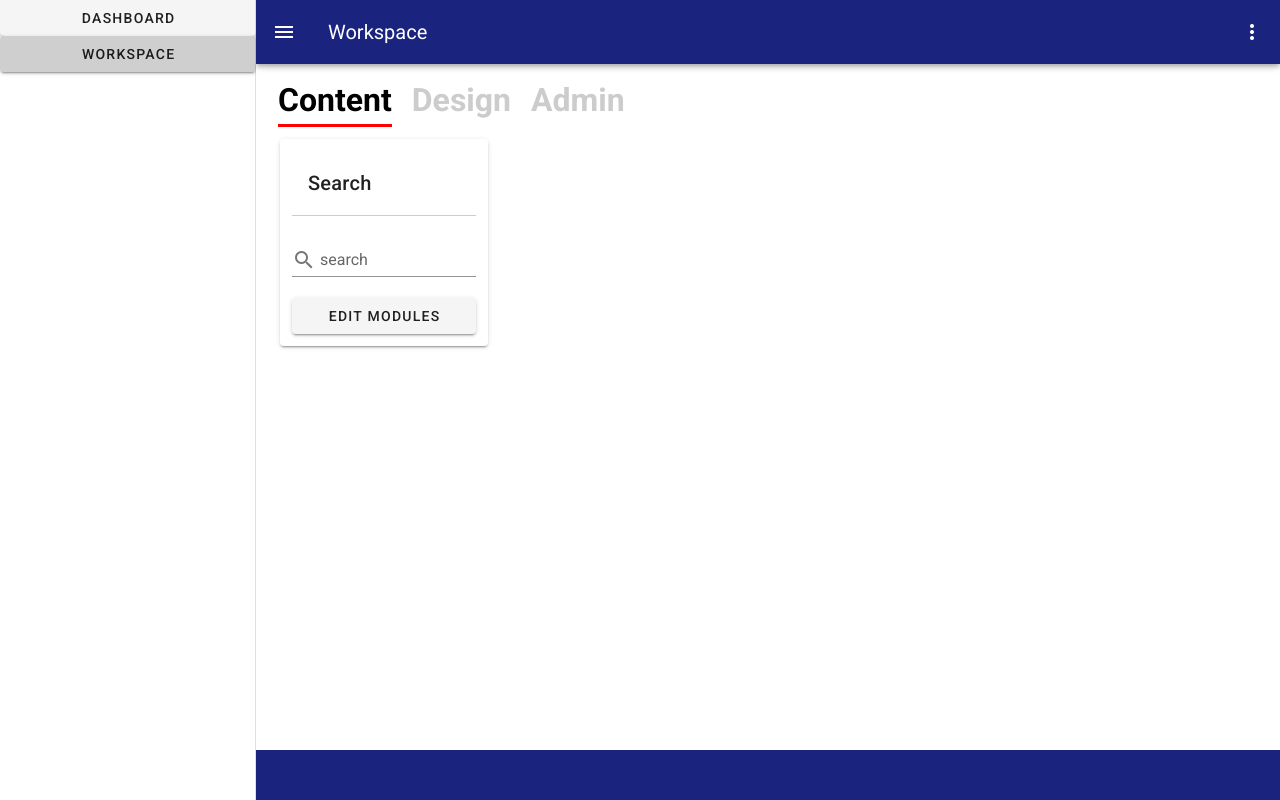
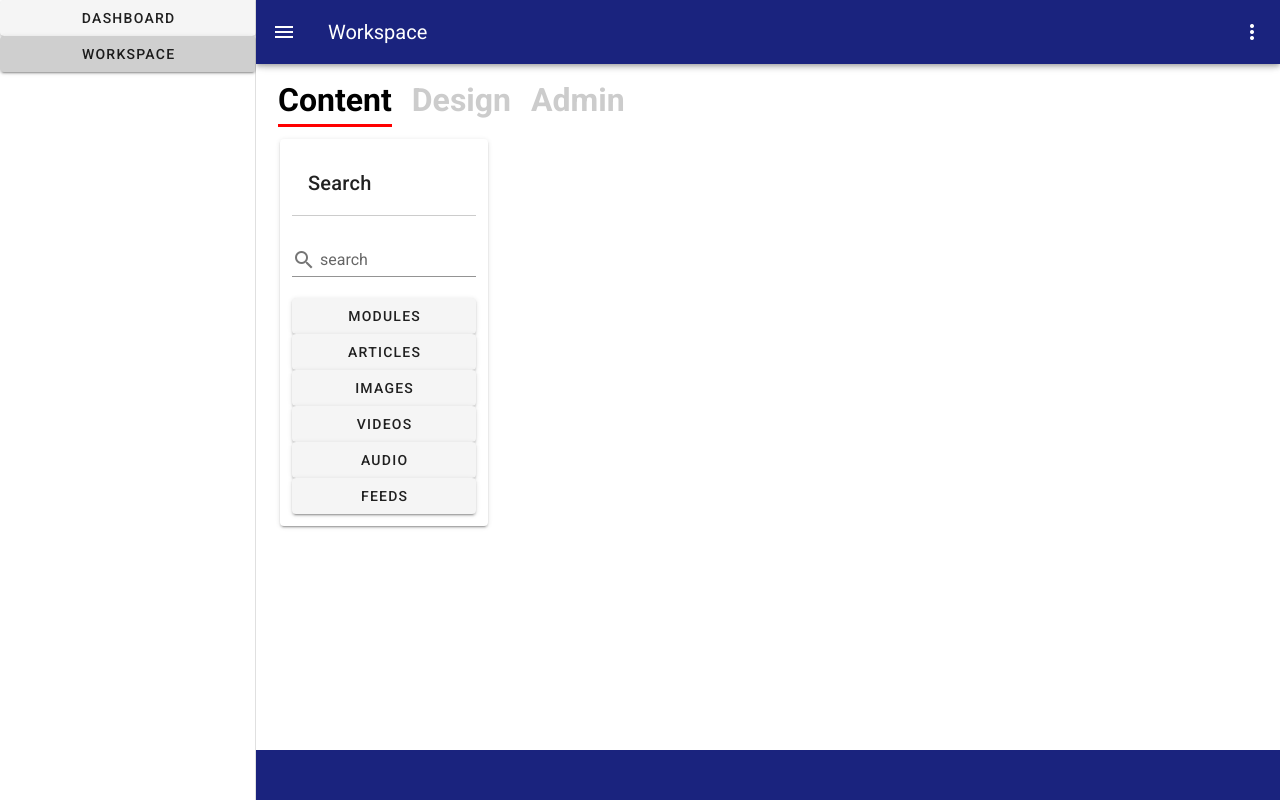
Before and after one commit to iingles/isaac-ingles-3790-final, a Vue app: page /workspace in a window 1280 px wide. Built offline with nearby package versions, Linux system fonts and the light colour scheme.

Commit message:
got workspace menu and sidebar to talk to each other

```diff
--- a/src/components/workspace/menus/Sidebar.vue
+++ b/src/components/workspace/menus/Sidebar.vue
@@ -10,7 +10,26 @@
                 >
                 </v-text-field>
             </v-form>
-            <v-btn block to="">Edit Modules</v-btn>
+            <template v-if="this.view == 'content'">
+                <v-btn block to="">Modules</v-btn>
+                <v-btn block to="">Articles</v-btn>
+                <v-btn block to="">Images</v-btn>
+                <v-btn block to="">Videos</v-btn>
+                <v-btn block to="">Audio</v-btn>
+                <v-btn block to="">Feeds</v-btn>
+            </template>
+            <template v-if="this.view == 'design'">
+                <v-btn block to="">Templates</v-btn>
+                <v-btn block to="">Styles</v-btn>
+                <v-btn block to="">Themes</v-btn>
+                <v-btn block to="">Scripts</v-btn>
+                <v-btn block to="">Design Images</v-btn>
+            </template>
+            <template v-if="this.view == 'admin'">
+                <v-btn block to="">Users</v-btn>
+                <v-btn block to="">Permissions</v-btn>
+            </template>
+
             <!-- <div class="overline mb-4"><v-icon>mdi-history</v-icon>History</div>
             <div class="sidebar-history">
                 No History
@@ -21,11 +40,15 @@
 
 <script>
 export default {
+    props: {
+        view: String,
+    },
     data: () => {
         return {
-            searchInput: ''
+            searchInput: '',
         }
-    }
+    },
+
 }
 </script>
 
--- a/src/views/Workspace.vue
+++ b/src/views/Workspace.vue
@@ -5,7 +5,9 @@
         />
         <v-row>
             <v-col xs="12" md="3">
-                <SideBar />
+                <SideBar
+                    :view="this.viewMode"
+                />
             </v-col>
             <v-col xs="12" md="9">
                 <router-view></router-view>
```
